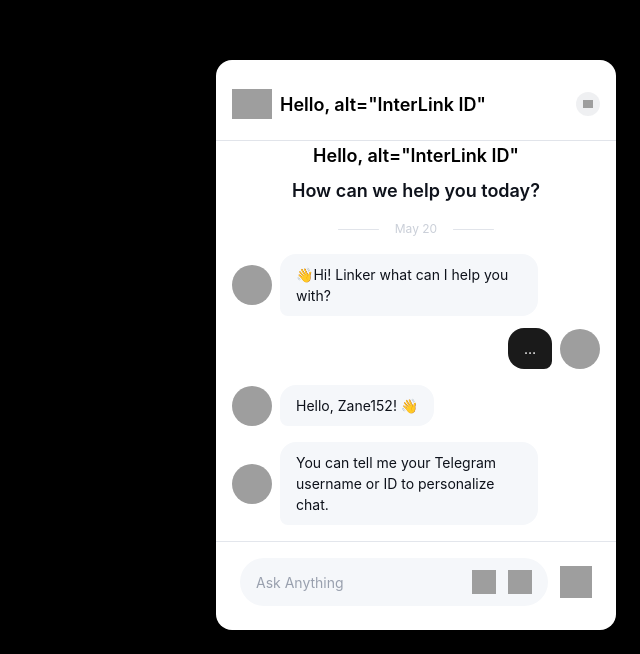
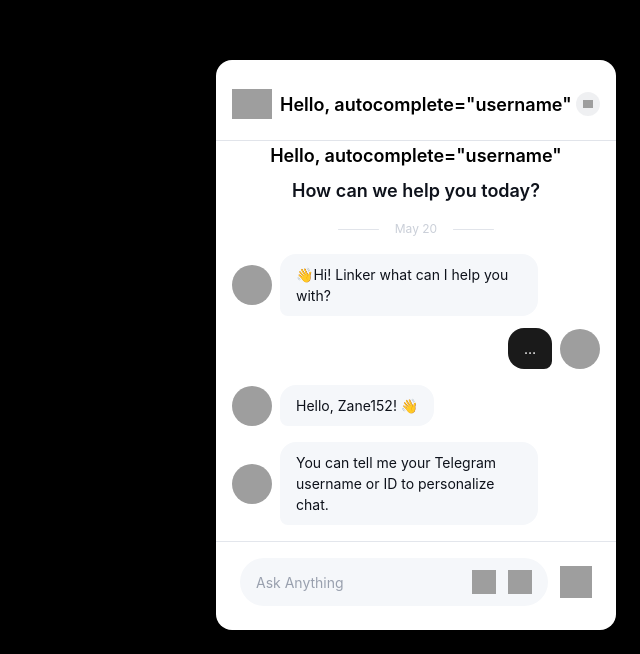
Before and after one commit to coachjoelinterlinklabs/InterLink-AI-Chatbot, a website: page public/message-box.html in a window 1280 px wide. Shown: the part 146-800 px from the top of the page, without its empty margins (640-1280 px from the left). Drawn offline with nearby package versions, Linux system fonts and the light colour scheme; grey boxes are pictures that could not be loaded; a web font is replaced by a local one.

Commit message:
Update message-box.html

```diff
--- a/public/message-box.html
+++ b/public/message-box.html
@@ -69,7 +69,7 @@
                 src="https://public.interlinklabs.ai/1761665406060_Logo.png"
                 alt="" />
             </div>
-            <h1 class="font-semibold text-[18px]" id="userGreeting">Hello, alt="InterLink ID"</h1>
+            <h1 class="font-semibold text-[18px]" id="userGreeting">Hello, autocomplete="username"</h1>
           </div>
           <button class="header-button">
             <img
@@ -82,7 +82,7 @@
         <div class="chat-area overflow-y-auto max-h-[50vh] flex flex-col gap-4">
           <div>
             <div class="flex flex-col items-center gap-2">
-              <h1 class="font-semibold text-[18px]" id="userGreeting">Hello, alt="InterLink ID"</h1>
+              <h1 class="font-semibold text-[18px]" id="userGreeting">Hello, autocomplete="username"</h1>
               <h1 class="text-[#0E121B] font-semibold text-[18px]">
                 How can we help you today?
               </h1>
```
